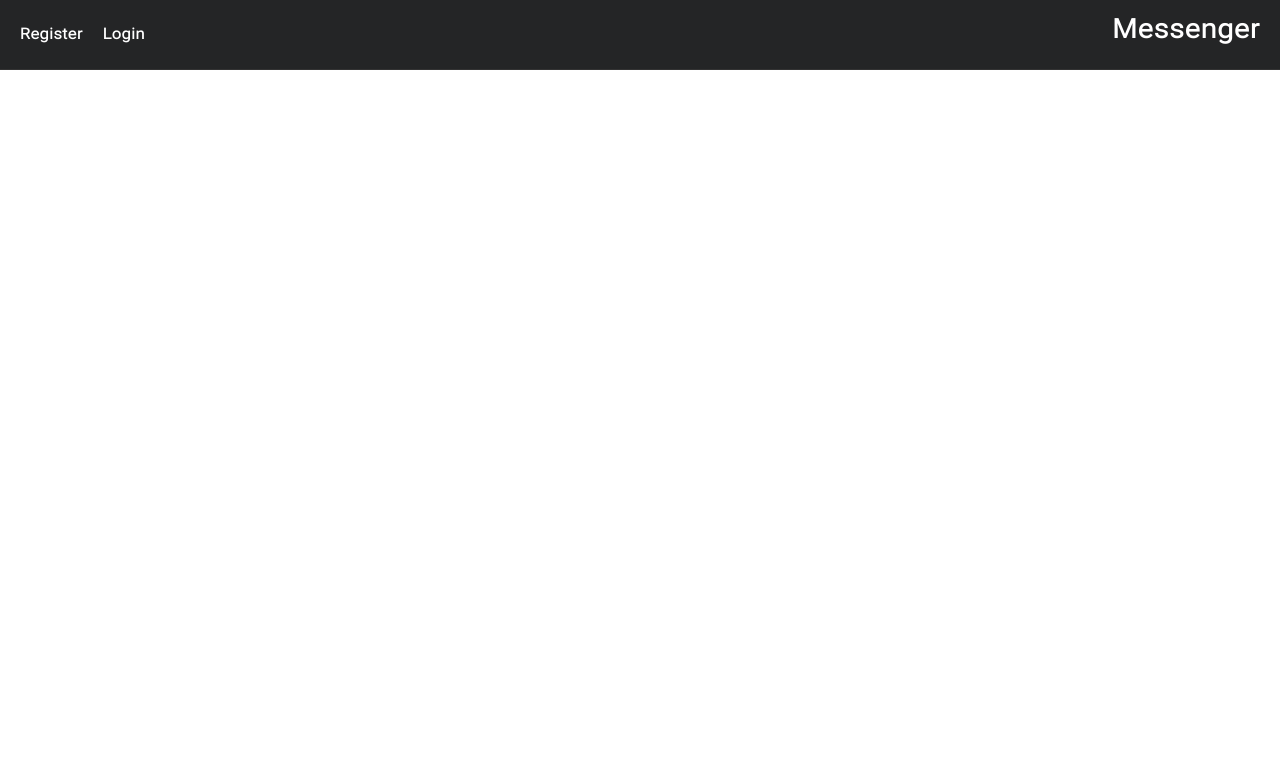
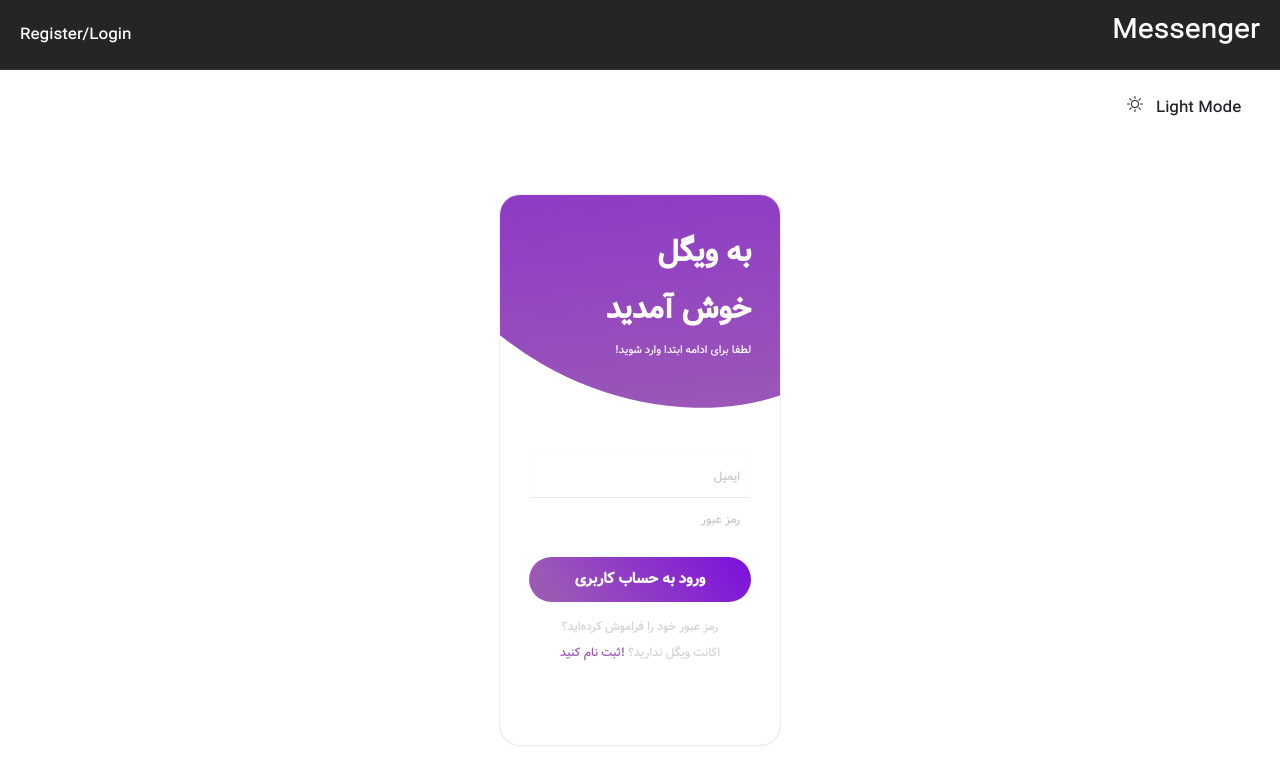
Before and after one commit to Erphha/Firebase-test, a React (Create React App) app: page /register-login in a window 1280 px wide. Shown: the top 784 px of the page. Built offline with nearby package versions, Linux system fonts and the light colour scheme; no server answers.

Commit message:
Login and Logout / Making Home Page private

```diff
--- a/src/App.js
+++ b/src/App.js
@@ -1,24 +1,28 @@
 // import AccountBox from "./components/signBox/SignBox";
-import Home from './pages/Home';
-import Register from './pages/Register';
-import { BrowserRouter, Switch , Route } from "react-router-dom";
+import Home from "./pages/Home";
+import RegisterLogin from "./pages/RegisterLogin";
+import { BrowserRouter, Switch, Route } from "react-router-dom";
 import { useSelector } from "react-redux";
 import "./App.css";
-import Navbar from './components/UI/Navbar';
+import AuthProvider from "./context/auth";
+import Navbar from "./components/UI/Navbar";
+import PrivateRoute from "./components/privateRoute/PrivateRoute";
 
 function App() {
   const dark = useSelector((state) => state.dark);
   return (
+    <AuthProvider>
       <div className="AppContainer" id={dark ? "darkMode" : "lightMode"}>
         <BrowserRouter>
-				<Navbar/>
+          <Navbar />
           <Switch>
-					<Route exact path="/register" component={Register} />
-					<Route exact path="/" component={Home} />
+            <Route exact path="/register-login" component={RegisterLogin} />
+            <PrivateRoute exact path="/" component={Home} />
           </Switch>
         </BrowserRouter>
         {/* <AccountBox /> */}
       </div>
+    </AuthProvider>
   );
 }
 
--- /dev/null
+++ b/src/components/UI/Loading.jsx
@@ -0,0 +1,9 @@
+const Loading = () => {
+    return (
+        <div style={{position: 'relative', }}>
+         <h2 style={{position: 'fixed' , top: '50%' , left: '50%', transform: 'translate(-50%,-50%)'}}>Loading...</h2>
+        </div>
+     );
+}
+
+export default Loading;
--- a/src/components/UI/Navbar.jsx
+++ b/src/components/UI/Navbar.jsx
@@ -1,18 +1,40 @@
-import {Link} from 'react-router-dom'
-import './Navbar.css';
+import { Link, useHistory } from "react-router-dom";
+import { auth, db } from "../../firebase";
+import { signOut } from "firebase/auth";
+import { updateDoc, doc } from "firebase/firestore";
+import { useContext } from "react";
+import { AuthContext } from "../../context/auth";
+import "./Navbar.css";
 
 const Navbar = () => {
+  const history = useHistory();
+  const {user} = useContext(AuthContext)
+  const handleSignOut = async () => {
+    await updateDoc(doc(db, "users", auth.currentUser.uid), {
+      isOnline: false,
+    });
+    await signOut(auth);
+    history.replace('/register-login')
+  };
   return (
     <nav>
       <h3>
         <Link to="/">Messenger</Link>
       </h3>
       <div>
-                <Link to="/register">Register</Link>
-                <Link to="/login">Login</Link>
+        {user ? (
+          <>
+            <Link to="/profile">Profile</Link>
+            <button onClick={handleSignOut}>Logout</button>
+          </>
+        ) : (
+          <>
+            <Link to="/register-login">Register/Login</Link>
+          </>
+        )}
       </div>
     </nav>
   );
-}
+};
 
 export default Navbar;
--- /dev/null
+++ b/src/components/privateRoute/PrivateRoute.jsx
@@ -0,0 +1,18 @@
+import { useContext } from "react";
+import { AuthContext } from "../../context/auth";
+import { Redirect, Route } from "react-router-dom";
+
+const PrivateRoute = ({ component: Component, ...rest }) => {
+  const { user } = useContext(AuthContext);
+  return (
+    <Route
+      {...rest}
+      exact
+      render={(props) =>
+        user ? <Component {...props} /> : <Redirect to="/register-login" />
+      }
+    />
+  );
+};
+
+export default PrivateRoute;
--- a/src/components/signBox/LoginForm.jsx
+++ b/src/components/signBox/LoginForm.jsx
@@ -1,26 +1,84 @@
-import "bootstrap/dist/css/bootstrap.min.css";
-import { useContext } from "react";
-import { SignContext } from './SignContext';
-import './LoginForm.css'
+import { useContext, useState } from "react";
+import { SignContext } from "./SignContext";
+import { signInWithEmailAndPassword } from "firebase/auth";
+import { updateDoc, doc  } from "firebase/firestore";
+import { auth, db } from "../../firebase";
+import { useHistory } from "react-router-dom";
+import "./LoginForm.css";
 
 const LoginForm = (props) => {
+	const [data, setData] = useState({
+		email: "",
+		password: "",
+		error: null,
+		loading: false,
+	});
+	const history = useHistory();
+	const { email, password, error, loading } = data;
+	const handleChange = (e) => {
+		setData({ ...data, [e.target.name]: e.target.value });
+	};
+	const handleSubmit = async (e) => {
+		e.preventDefault();
+		setData({ ...data, error: null, loading: true });
+		if (!email || !password) {
+			setData({ ...data, error: "All fields are required!" });
+		}
 
+		try {
+			const result = await signInWithEmailAndPassword(
+				auth,
+				email,
+				password
+			);
+			await updateDoc(doc(db, "users", result.user.uid), {
+				isOnline: true,
+			});
+			setData({
+				name: "",
+				email: "",
+				password: "",
+				error: null,
+				loading: false,
+			});
+			history.replace("/");
+		} catch (err) {
+			setData({ ...data, error: err.message, loading: false });
+		}
+	};
 
 	const { switchToSignUp } = useContext(SignContext);
 	return (
 		<div className="FormBoxContainer">
-			<form className='FormContainer'>
-				<input className='Input' type="email" placeholder="ایمیل" />
-				<input className='Input' type="password" placeholder="رمز عبور" />
+			<form className="FormContainer" onSubmit={handleSubmit}>
+				<input
+					className="Input"
+					name="email"
+					value={email}
+					onChange={handleChange}
+					type="email"
+					placeholder="ایمیل"
+				/>
+				<input
+					className="Input"
+					name="password"
+					value={password}
+					onChange={handleChange}
+					type="password"
+					placeholder="رمز عبور"
+				/>
+			<button className="SubmitButton my-3" type="submit" disabled={loading}>
+				{loading? 'لطفا صبر کنید' : 'ورود به حساب کاربری'}
+			</button>
 			</form>
-			<button className="SubmitButton my-3" type="submit">
-				ورود به حساب کاربری
-			</button>
 			<a className="MutedLink mb-2" href="#">
 				رمز عبور خود را فراموش کرده‌اید؟
 			</a>
-			<a className='MutedLink' href="#">
-				اکانت ویگل ندارید؟ <a className="BoldLink" href="#" onClick={switchToSignUp}>!ثبت نام کنید</a>
+			<a className="MutedLink" href="#">
+				اکانت ویگل ندارید؟{" "}
+				<a className="BoldLink" href="#" onClick={switchToSignUp}>
+					!ثبت نام کنید
+				</a>
 			</a>
 		</div>
 	);
--- a/src/components/signBox/SignBox.jsx
+++ b/src/components/signBox/SignBox.jsx
@@ -29,7 +29,7 @@ const expandingTransition = {
   stiffness: 30,
 };
 
-const SignBox = () => {
+const SignBox = (props) => {
   const dark = useSelector((state) => state.dark);
   console.log(dark);
   const [isExpanded, setExpanded] = useState(false);
--- a/src/components/signBox/SignUpForm.jsx
+++ b/src/components/signBox/SignUpForm.jsx
@@ -1,9 +1,11 @@
 import "bootstrap/dist/css/bootstrap.min.css";
 import { createUserWithEmailAndPassword } from "firebase/auth";
-import { auth } from "../../firebase";
+import { setDoc, doc, Timestamp } from "firebase/firestore";
+import { auth, db } from "../../firebase";
 import { useContext, useState } from "react";
 import { SignContext } from "./SignContext";
 import "./SignUp.css";
+import { useHistory } from "react-router-dom";
 
 const SignUpForm = (props) => {
   const [data, setData] = useState({
@@ -14,6 +16,7 @@ const SignUpForm = (props) => {
     error: null,
     loading: false,
   });
+  const history = useHistory();
   const { name, email, password, error, loading } = data;
   const { switchToSignIn } = useContext(SignContext);
 
@@ -24,7 +27,7 @@ const SignUpForm = (props) => {
   const handleSubmit = async (e) => {
     e.preventDefault();
     setData({ ...data, error: null, loading: true });
-    if (!name || !email || !password ) {
+    if (!name || !email || !password) {
       setData({ ...data, error: "All fields are required!" });
     }
 
@@ -34,8 +37,24 @@ const SignUpForm = (props) => {
         email,
         password
       );
-      console.log(result.user);
-    } catch (err) {}
+      await setDoc(doc(db, "users", result.user.uid), {
+        uid: result.user.uid,
+        name,
+        email,
+        createdAt: Timestamp.fromDate(new Date()),
+        isOnline: true,
+      });
+      setData({
+        name: "",
+        email: "",
+        password: "",
+        error: null,
+        loading: false,
+      });
+      history.replace("/");
+    } catch (err) {
+      setData({ ...data, error: err.message, loading: false });
+    }
   };
 
   return (
@@ -74,7 +93,9 @@ const SignUpForm = (props) => {
           placeholder="تایید رمز عبور"
         /> */}
         {error ? <p className="error">{error}</p> : null}
-        <button className="SubmitButton my-3">ورود به حساب کاربری</button>
+        <button className="SubmitButton my-3" disabled={loading}>
+        {loading?'لطفا صبر کنید':'ساختن حساب کاربری'}
+        </button>
       </form>
       <a className="MutedLink" href="#">
         اکانت ویگل دارید؟{" "}
--- /dev/null
+++ b/src/context/auth.js
@@ -0,0 +1,26 @@
+import { createContext, useEffect, useState } from "react";
+import { onAuthStateChanged } from "firebase/auth";
+import {auth} from '../firebase'
+import Loading from "../components/UI/Loading";
+
+export const AuthContext = createContext();
+
+const AuthProvider = ({ children }) => {
+    const [user, setUser] = useState(null)
+    const [loading,setLoading] = useState(true)
+
+    useEffect(() =>{
+        onAuthStateChanged(auth, user=>{
+            setUser(user);
+            setLoading(false);
+        })
+    }, [])
+
+    if(loading) {
+        return <Loading/>
+    }
+
+  return <AuthContext.Provider value={{user}}>{children}</AuthContext.Provider>;
+};
+
+export default AuthProvider;
--- a/src/firebase.js
+++ b/src/firebase.js
@@ -1,6 +1,7 @@
 // Import the functions you need from the SDKs you need
 import { initializeApp } from "firebase/app";
 import { getAuth } from "firebase/auth";
+import { getFirestore } from "firebase/firestore";
 // import { getAnalytics } from "firebase/analytics";
 // TODO: Add SDKs for Firebase products that you want to use
 // https://firebase.google.com/docs/web/setup#available-libraries
@@ -22,5 +23,6 @@ const firebaseConfig = {
 const app = initializeApp(firebaseConfig);
 // const analytics = getAnalytics(app);
 const auth = getAuth(app);
+const db = getFirestore(app);
 
-export { auth };
+export { auth, db };
--- a/src/pages/Register.jsx
+++ b/src/pages/RegisterLogin.jsx
@@ -1,6 +1,6 @@
 import SignBox from '../components/signBox/SignBox'
 
-const Register = () => {
+const RegisterLogin = () => {
     return (
         <div className="register-page">
             <SignBox/>
@@ -9,4 +9,4 @@ const Register = () => {
      );
 }
 
-export default Register;
+export default RegisterLogin;
```
Lines whose indentation alone changed are shown as unchanged.
